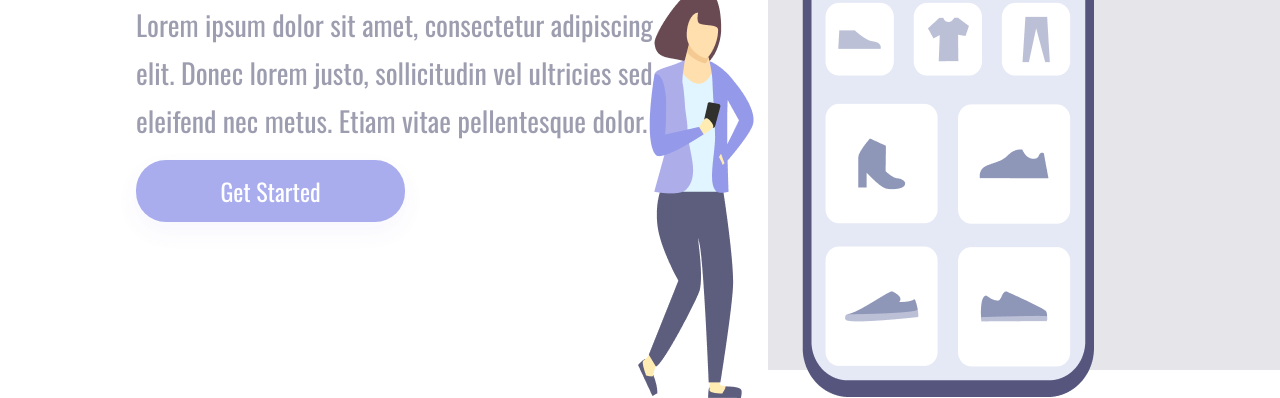
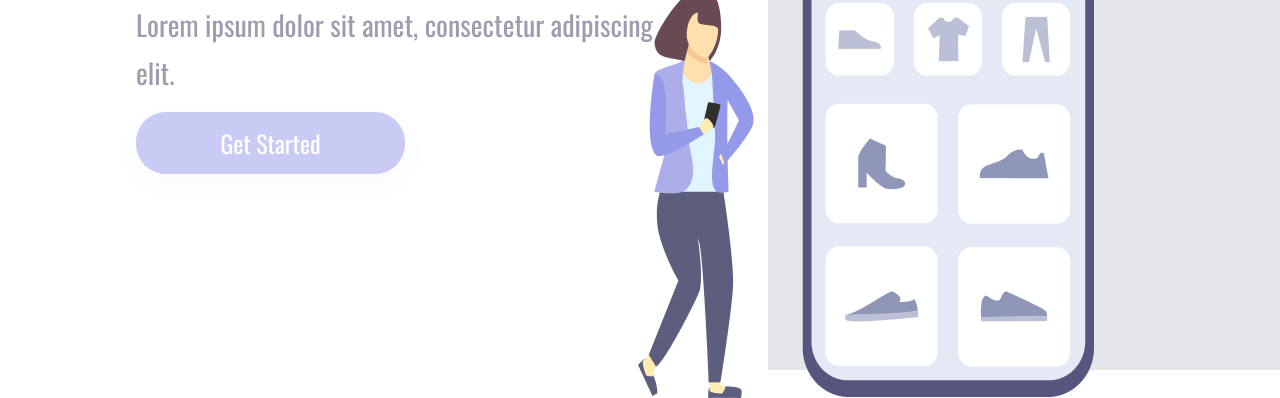
Before and after one commit to eduardobs1/easy-shopping, a plain HTML site: page index.html in a window 1280 px wide. In both pictures the pointer is over the button "Get Started". Shown: the part 430-828 px from the top of the page. Drawn offline with nearby package versions, Linux system fonts and the light colour scheme.

Commit message:
Alteração no opacity no styles.css e alteração no paragrafo no html

```diff
--- a/index.html
+++ b/index.html
@@ -15,7 +15,7 @@
     <div class="wrapper">
         <section class="container-left">
             <h1>Easy Shopping Via Mobile</h1>
-            <p>Lorem ipsum dolor sit amet, consectetur  adipiscing elit. Donec lorem justo, sollicitudin vel ultricies sed, eleifend nec metus. Etiam vitae pellentesque dolor. </p>
+            <p>Lorem ipsum dolor sit amet, consectetur  adipiscing elit. </p>
             <button>Get Started</button>
         </section>
 
--- a/styles.css
+++ b/styles.css
@@ -71,7 +71,7 @@ button{
 }
 
 button:hover {
-        opacity: .8;
+        opacity: 0.5;
 }
 
 button:active {
```
